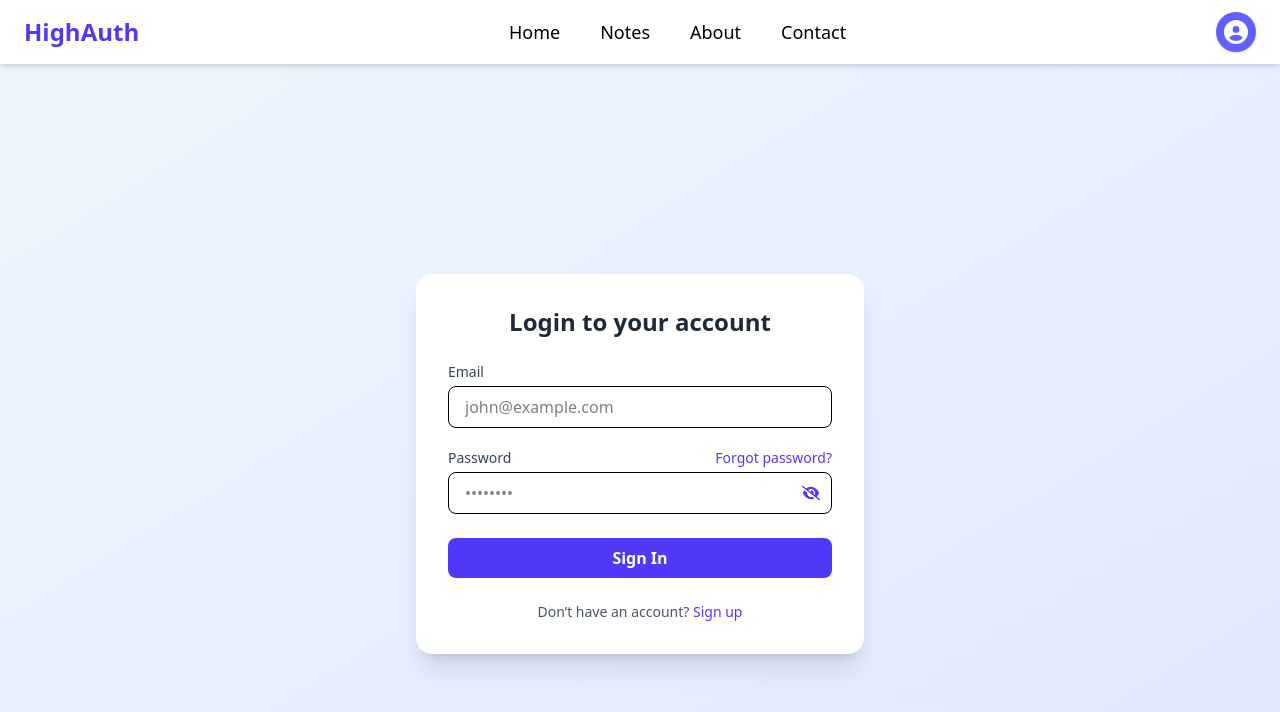
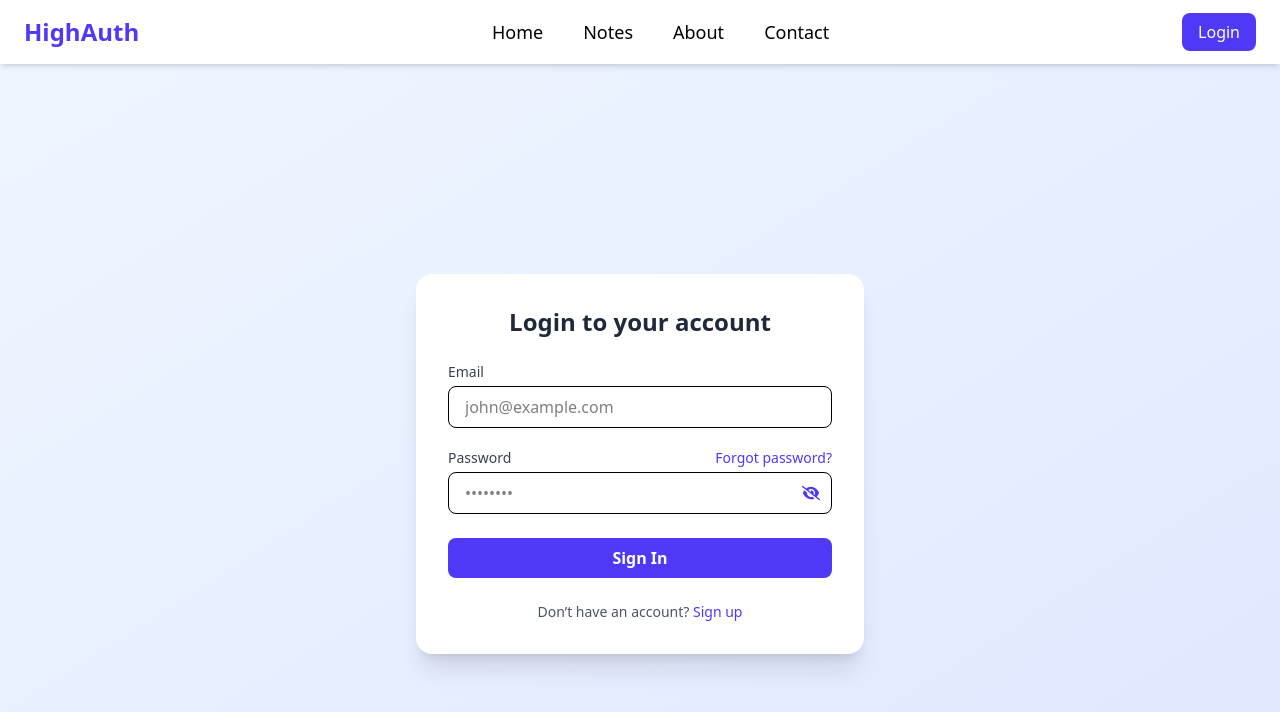
Before and after one commit to Shivam-Gupta-git/Login-Authentication-, a React app in the folder frontend/: page /login in a window 1280 px wide. Shown: the top 712 px of the page. Built offline with nearby package versions, Linux system fonts and the light colour scheme; no server answers; the HTML template or start-up script is replaced by a standard one.

Commit message:
Implement user authentication and protect routes with ProtectedRouter

```diff
--- a/frontend/src/App.jsx
+++ b/frontend/src/App.jsx
@@ -9,6 +9,7 @@ import Verify from './pages/Verify'
 import About from './pages/About'
 import Contact from './pages/Contact'
 import Notes from './pages/Notes'
+import ProtectedRouter from './components/ProtectedRouter'
 
 function App() {
 
@@ -23,7 +24,7 @@ function App() {
       <Route path='/login' element={<Login/>}></Route>
       <Route path='/about' element={<About/>}></Route>
       <Route path='/contact' element={<Contact/>}></Route>
-      <Route path='/notes' element={<Notes/>}></Route>
+      <Route path='/notes' element={<ProtectedRouter><Notes/></ProtectedRouter>}></Route>
     </Routes>
     </>
   )
--- a/frontend/src/components/Header.jsx
+++ b/frontend/src/components/Header.jsx
@@ -2,11 +2,29 @@ import React, { useContext } from "react";
 import { Link, NavLink } from "react-router-dom";
 import { UserContext } from "../context/UserContext";
 import { FaCircleUser } from "react-icons/fa6";
+import axios from "axios";
 
 function Header() {
-  const { profileBoxOpen, setProfileBoxOpen } = useContext(UserContext);
+  const { profileBoxOpen, setProfileBoxOpen, user, backend_URL, setUser } = useContext(UserContext);
+  const accessToken = localStorage.getItem("accessToken");
 
-  const user = true;
+  const handelLogOut = async () => {
+    try {
+      const response = await axios.post(`${backend_URL}/api/user/userLogout`, {},{
+        headers: {
+          Authorization: `Bearer ${accessToken}`
+        }
+      })
+      if(response.data.success){
+        localStorage.removeItem("accessToken");
+        localStorage.removeItem("refreshToken");
+        localStorage.removeItem("user");
+        setUser(null);
+      }
+    } catch (error) {
+      console.log(error)
+    }
+  }
 
   const navLinks = (
     <>
@@ -17,8 +35,9 @@ function Header() {
         Home
       </NavLink>
       <NavLink
-      to="/notes"
-      className='text-lg font-medium hover:text-indigo-600 transition'>
+        to="/notes"
+        className="text-lg font-medium hover:text-indigo-600 transition"
+      >
         Notes
       </NavLink>
       <NavLink
@@ -39,40 +58,40 @@ function Header() {
   return (
     <header className="w-full h-16 sticky top-0 z-50 bg-white shadow-md">
       <div className="max-w-7xl mx-auto h-full flex items-center justify-between px-6">
-
         {/* Logo */}
-        <h1 className="text-2xl font-bold text-indigo-600">
-          HighAuth
-        </h1>
+        <h1 className="text-2xl font-bold text-indigo-600">HighAuth</h1>
 
         {/* Nav Links */}
-        <nav className="flex gap-10">
-          {navLinks}
-        </nav>
+        <nav className="flex gap-10">{navLinks}</nav>
 
         {/* Right Section */}
         <div className="relative">
-
-          {user ? (
+          {user?.userName ? (
             <>
               {/* Avatar */}
               <div
-                onClick={() => setProfileBoxOpen(prev => !prev)}
+                onClick={() => setProfileBoxOpen((prev) => !prev)}
                 className="h-10 w-10 rounded-full bg-indigo-500 flex items-center justify-center text-white font-semibold cursor-pointer shadow hover:bg-indigo-600 transition"
               >
-                <FaCircleUser className="text-2xl"/>
+                <FaCircleUser className="text-2xl" />
               </div>
 
               {/* Dropdown */}
               {profileBoxOpen && (
                 <div className="absolute right-0 mt-3 w-44 bg-white rounded-xl shadow-lg border overflow-hidden">
-                  <Link className="block px-4 py-2 hover:bg-indigo-50" to="/profile">
-                    Profile
+                  <Link
+                    className="block px-4 py-2 hover:bg-indigo-50"
+                    to="/profile"
+                  >
+                    {user.userName}
                   </Link>
-                  <Link className="block px-4 py-2 hover:bg-indigo-50" to="/settings">
+                  <Link
+                    className="block px-4 py-2 hover:bg-indigo-50"
+                    to="/settings"
+                  >
                     Settings
                   </Link>
-                  <button className="w-full text-left px-4 py-2 text-red-600 hover:bg-red-50">
+                  <button onClick={handelLogOut} className="w-full text-left px-4 py-2 text-red-600 hover:bg-red-50">
                     Logout
                   </button>
                 </div>
@@ -86,7 +105,6 @@ function Header() {
               Login
             </Link>
           )}
-
         </div>
       </div>
     </header>
--- /dev/null
+++ b/frontend/src/components/ProtectedRouter.jsx
@@ -0,0 +1,12 @@
+import React, { useContext } from "react";
+import { Navigate } from "react-router-dom";
+import { UserContext } from "../context/UserContext";
+
+function ProtectedRouter({ children }) {
+  const { user } = useContext(UserContext);
+
+  if (!user?.userName) return <Navigate to="/login" replace />;
+  return children;
+}
+
+export default ProtectedRouter;
--- a/frontend/src/context/UserContext.jsx
+++ b/frontend/src/context/UserContext.jsx
@@ -1,27 +1,35 @@
-import { createContext } from "react"
+import { createContext } from "react";
 import { useNavigate } from "react-router-dom";
-import { useState } from "react";
+import { useState, useEffect } from "react";
 
 export const UserContext = createContext();
 
 const UserContextProvider = (props) => {
+  const backend_URL =
+    import.meta.env.VITE_BACKEND_URL || "http://localhost:3000";
+  const navigate = useNavigate();
+  const [profileBoxOpen, setProfileBoxOpen] = useState(false);
+  const [user, setUser] = useState(null);
 
-  const backend_URL = import.meta.env.VITE_BACKEND_URL || "http://localhost:3000";
-  const navigate = useNavigate();
-  const[profileBoxOpen, setProfileBoxOpen] = useState(false)
+  useEffect(() => {
+    const storedUser = localStorage.getItem("user");
+    if (storedUser) {
+      setUser(JSON.parse(storedUser));
+    }
+  }, []);
 
   const value = {
-  navigate,
-  backend_URL,
-  profileBoxOpen,
-  setProfileBoxOpen
-  }
+    navigate,
+    backend_URL,
+    profileBoxOpen,
+    setProfileBoxOpen,
+    user,
+    setUser,
+  };
 
-  return(
-    <UserContext.Provider value={value}>
-      {props.children}
-    </UserContext.Provider>
-  )
-}
+  return (
+    <UserContext.Provider value={value}>{props.children}</UserContext.Provider>
+  );
+};
 
-export default UserContextProvider
+export default UserContextProvider;
--- a/frontend/src/pages/Home.jsx
+++ b/frontend/src/pages/Home.jsx
@@ -2,11 +2,15 @@ import React, { useContext } from "react";
 import { UserContext } from "../context/UserContext";
 
 const Home = () => {
-  const { setProfileBoxOpen } = useContext(UserContext)
+  const { setProfileBoxOpen, user } = useContext(UserContext);
   return (
-    <div className="min-h-screen bg-linear-to-br from-blue-50 to-indigo-100" onClick={() => setProfileBoxOpen(false)}>
+    <div
+      className="min-h-screen bg-linear-to-br from-blue-50 to-indigo-100"
+      onClick={() => setProfileBoxOpen(false)}
+    >
       {/* Hero Section */}
       <main className="flex flex-col items-center justify-center text-center px-6">
+
         <h2 className="text-4xl md:text-5xl font-bold text-gray-800 leading-tight mt-10">
           Secure Authentication <br />
           <span className="text-indigo-600">Made Simple</span>
@@ -56,9 +60,7 @@ const Home = () => {
             <h3 className="text-xl font-semibold text-gray-800">
               {item.title}
             </h3>
-            <p className="mt-3 text-gray-600 text-sm">
-              {item.desc}
-            </p>
+            <p className="mt-3 text-gray-600 text-sm">{item.desc}</p>
           </div>
         ))}
       </section>
--- a/frontend/src/pages/Login.jsx
+++ b/frontend/src/pages/Login.jsx
@@ -6,7 +6,7 @@ import { UserContext } from "../context/UserContext";
 import axios from "axios";
 
 function Login() {
-  const { backend_URL, navigate } = useContext(UserContext);
+  const { backend_URL, navigate, setUser } = useContext(UserContext);
   const [formData, setFormData] = useState({
     email: "",
     password: "",
@@ -41,21 +41,27 @@ function Login() {
         { email, password },
         {
           headers: { "Content-Type": "application/json" },
-        }
+        },
       );
 
       if (response.data.success) {
-        localStorage.setItem("token", response.data.token);
+        const { accessToken, refreshToken, regeteredUser } = response.data;
+
+        if (accessToken) localStorage.setItem("accessToken", accessToken);
+        if (refreshToken) localStorage.setItem("refreshToken", refreshToken);
+        if (regeteredUser) {
+          localStorage.setItem("user", JSON.stringify(regeteredUser));
+          setUser(regeteredUser);
+        }
 
         alert("Login Successful");
         navigate("/");
       } else {
-
         setErrorMessage(response.data.message || "Login failed");
       }
     } catch (error) {
       setErrorMessage(
-        error.response?.data?.message || "Something went wrong. Try again."
+        error.response?.data?.message || "Something went wrong. Try again.",
       );
     } finally {
       setLoading(false);
@@ -121,7 +127,11 @@ function Login() {
               onClick={() => setShowPassword((prev) => !prev)}
               className="absolute right-3 top-1/2 -translate-y-1/2 text-sm text-indigo-600 hover:text-indigo-800 font-medium"
             >
-              {showPassword ? <IoEyeSharp size={18}/>: <FaEyeSlash size={18} /> }
+              {showPassword ? (
+                <IoEyeSharp size={18} />
+              ) : (
+                <FaEyeSlash size={18} />
+              )}
             </button>
           </div>
         </div>
@@ -135,9 +145,11 @@ function Login() {
         <button
           type="submit"
           disabled={loading}
-          className={`w-full bg-indigo-600 text-white py-2 rounded-lg font-semibold hover:bg-indigo-700 transition ${loading ? "bg-gray-400 text-white cursor-not-allowed"
-          : "bg-blue-600 text-white hover:bg-blue-700 hover:shadow-md"}`}
-
+          className={`w-full bg-indigo-600 text-white py-2 rounded-lg font-semibold hover:bg-indigo-700 transition ${
+            loading
+              ? "bg-gray-400 text-white cursor-not-allowed"
+              : "bg-blue-600 text-white hover:bg-blue-700 hover:shadow-md"
+          }`}
         >
           Sign In
         </button>
```
